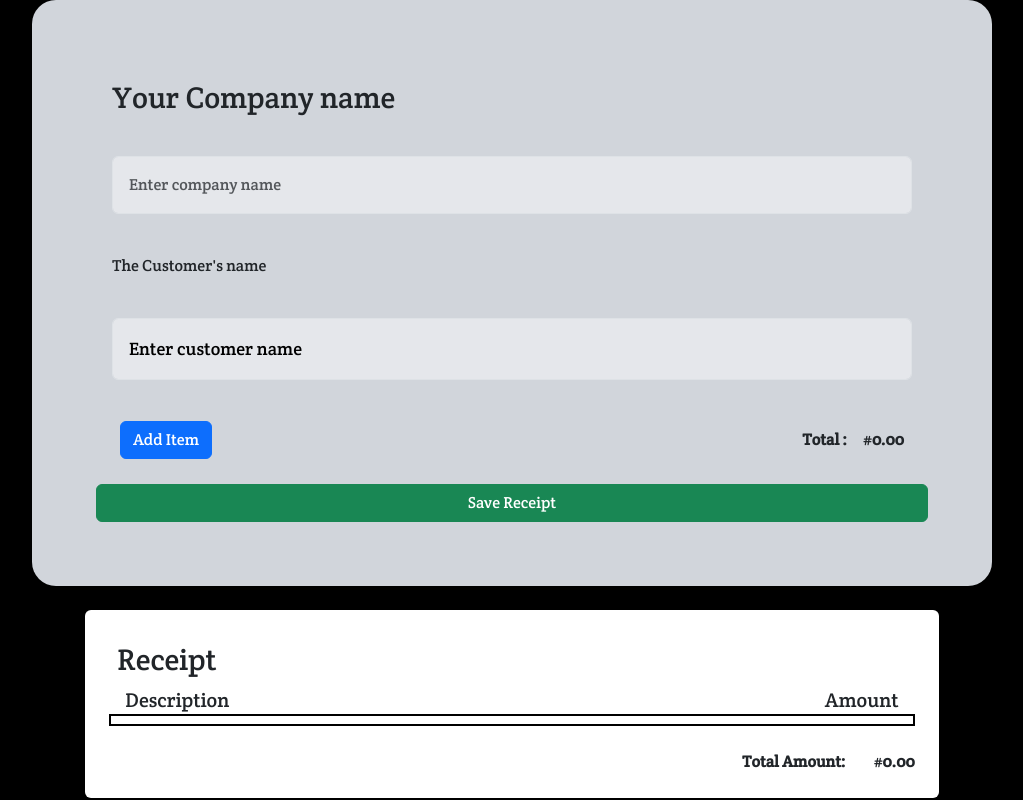
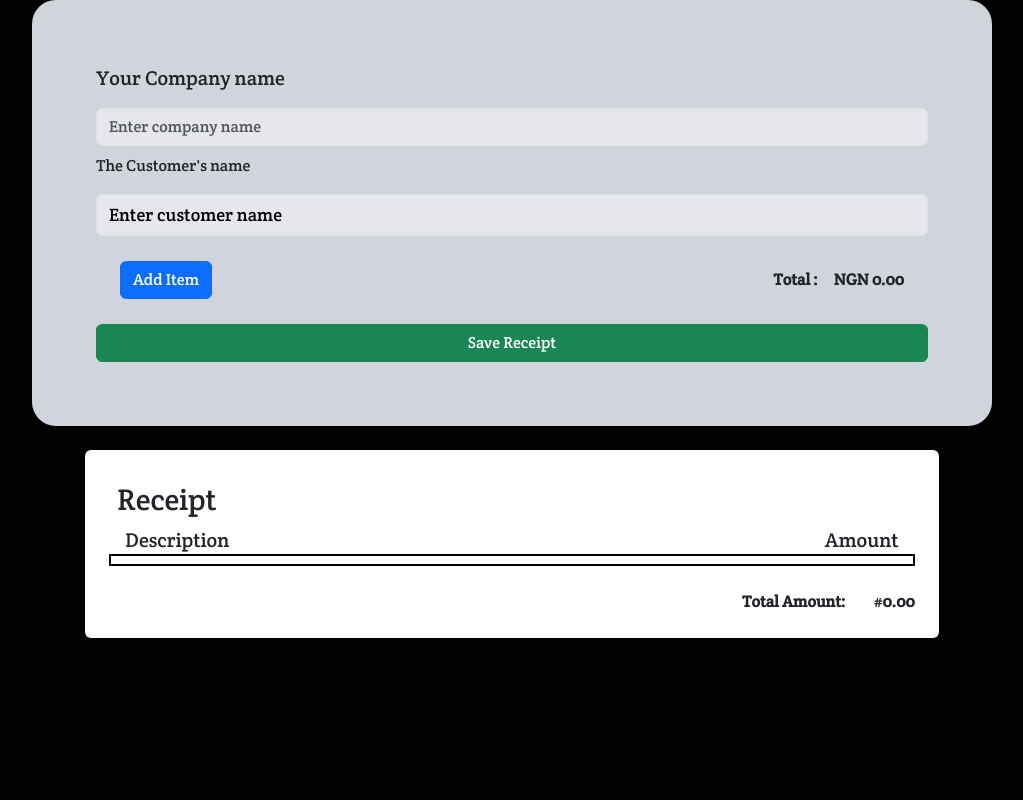
Before and after one commit to tobidechamp15/Receipt-Generator, a React (Create React App) app: page / in a window 1280 px wide. Shown: the whole page, without its empty margins (128-1151 px from the left). Built offline with nearby package versions, Linux system fonts and the light colour scheme; a web font is replaced by a local one.

Commit message:
Home page

```diff
--- a/src/App.js
+++ b/src/App.js
@@ -7,6 +7,7 @@ import Home from './Components/Home';
 function App() {
   return (
     <div className=" bg-black h-screen ">
+
       <Home />
     </div>
   );
--- a/src/Components/Home.js
+++ b/src/Components/Home.js
@@ -68,21 +68,21 @@ function Home() {
     <div className="flex justify-center items-center h-fit flex-col w-full">
       <div className="flex flex-col gap-2 p-[5%] w-full  h-fit md:w-3/4 bg-gray-300 md:rounded-3xl">
         {/* ... (Company and Customer input fields) */}
-        <div className="flex flex-col bg--200 rounded-md w-full gap-10  p-3 ">
-          <p className="text-3xl">Your Company name</p>
+        <div className="flex flex-col bg--200 rounded-md w-full gap-3   ">
+          <p className="text-xl">Your Company name</p>
           <input
             type="text"
             placeholder="Enter company name"
-            className=" p-3 rounded=md outline-none bg-gray-200 form-control"
+            className="  rounded=md outline-none bg-gray-200 form-control"
           />
         </div>
-        <div className="flex flex-col bg--200 rounded-md w-full  gap-10 p-3 ">
-          <p>The Customer's name</p>
+        <div className="flex flex-col bg--200 rounded-md w-full  gap-3 ">
+          <p >The Customer's name</p>
 
           <input
             type="text"
             placeholder="Enter customer name"
-            className=" p-3 rounded=md outline-none bg-gray-200 text-lg placeholder:text-black form-control"
+            className="  rounded=md outline-none bg-gray-200 text-lg placeholder:text-black form-control"
           />
         </div>
         {Products.map((description, index) => (
--- a/src/Components/Product.js
+++ b/src/Components/Product.js
@@ -6,38 +6,38 @@ const Description = ({ onFormSubmit, onDelete }) => {
   const [enteredQuantity, setEnteredQuantity] = useState('');
 
   // Retrieve values from localStorage on component mount
-  useEffect(() => {
-    const storedProducts = localStorage.getItem('enteredProducts');
-    const storedAmount = localStorage.getItem('enteredAmount');
-    const storedQuantity = localStorage.getItem('enteredQuantity');
+  // useEffect(() => {
+  //   const storedProducts = localStorage.getItem('enteredProducts');
+  //   const storedAmount = localStorage.getItem('enteredAmount');
+  //   const storedQuantity = localStorage.getItem('enteredQuantity');
 
-    if (storedProducts) {
-      setEnteredProducts(storedProducts);
-    }
-    if (storedAmount) {
-      setEnteredAmount(storedAmount);
-    }
-    if (storedQuantity) {
-      setEnteredQuantity(storedQuantity);
-    }
-  }, []);
+  //   if (storedProducts) {
+  //     setEnteredProducts(storedProducts);
+  //   }
+  //   if (storedAmount) {
+  //     setEnteredAmount(storedAmount);
+  //   }
+  //   if (storedQuantity) {
+  //     setEnteredQuantity(storedQuantity);
+  //   }
+  // }, []);
 
   const descriptionInputHandler = (e) => {
     const value = e.target.value;
     setEnteredProducts(value);
-    localStorage.setItem('enteredProducts', value); // Store in localStorage
+    // localStorage.setItem('enteredProducts', value); // Store in localStorage
   };
 
   const amountChangeHandler = (e) => {
     const value = e.target.value;
     setEnteredAmount(value);
-    localStorage.setItem('enteredAmount', value); // Store in localStorage
+    // localStorage.setItem('enteredAmount', value); // Store in localStorage
   };
 
   const quantityChangeHandler = (e) => {
     const value = e.target.value;
     setEnteredQuantity(value);
-    localStorage.setItem('enteredQuantity', value); // Store in localStorage
+    // localStorage.setItem('enteredQuantity', value); // Store in localStorage
   };
 
   const submitHandler = (e) => {
@@ -50,11 +50,11 @@ const Description = ({ onFormSubmit, onDelete }) => {
       className="flex flex-col mt-3 md:flex-row gap-3"
       onKeyUp={submitHandler}
     >
-      <div className="flex flex-col gap-2">
+      <div className="flex flex-col gap-2 md:w-3/4">
         <textarea
           type="text"
-          placeholder="Item Description"
-          className="form-control"
+          placeholder="Item Name"
+          className="form-control "
           value={enteredProducts}
           onChange={descriptionInputHandler}
         />
@@ -63,7 +63,7 @@ const Description = ({ onFormSubmit, onDelete }) => {
         <div className="flex flex-col w-3/4 gap-2">
           <input
             type="number"
-            placeholder="price"
+            placeholder="Enter Price"
             value={enteredAmount}
             onChange={amountChangeHandler}
             step="0.01"
@@ -73,17 +73,18 @@ const Description = ({ onFormSubmit, onDelete }) => {
         <div className="flex  gap-2">
           <input
             type="number"
+            placeholder="Quantity"
             value={enteredQuantity}
             onChange={quantityChangeHandler}
             step="1"
             className="form-control"
           />
-          <button
+          {/* <button
             type="submit"
             className="btn btn-secondary text-black hover:text-white"
           >
             Submit
-          </button>
+          </button> */}
           <button
             type="button"
             onClick={onDelete}
--- a/src/Components/TotalAmount.js
+++ b/src/Components/TotalAmount.js
@@ -5,21 +5,28 @@ const TotalAmount = ({ descriptionValues }) => {
   console.log(descriptionValues);
   let totalAmount = 0;
 
+  descriptionValues.map((values, index) => {
+    // Calculate the amount for each product
+    const totalAmountForProduct =
+      parseFloat(values.enteredAmount) * parseInt(values.enteredQuantity);
+    totalAmount += totalAmountForProduct;
+  });
+
+  const formatter = new Intl.NumberFormat('en-US', {
+    style: 'currency',
+    currency: 'NGN', // Change this to your desired currency code
+    minimumFractionDigits: 2,
+  });
   return (
     // Add a return statement to return JSX
     <div className="flex self-center my-4">
-      {descriptionValues.map((values, index) => {
-        // Calculate the amount for each product
-        const totalAmountForProduct =
-          parseFloat(values.enteredAmount) * parseInt(values.enteredQuantity);
-        totalAmount += totalAmountForProduct;
-      })}
       <div className="">
         {/* Display the total amount */}
         <span className="mt-4 text-center">
           <strong className="flex gap-3 items-center justify-center">
             <span>Total :</span>
-            <span >#{totalAmount.toFixed(2)} </span>
+            {/* <span>#{totalAmount.toFixed(2)} </span> */}
+            <span>{formatter.format(totalAmount)}</span>
           </strong>
         </span>
       </div>
```
